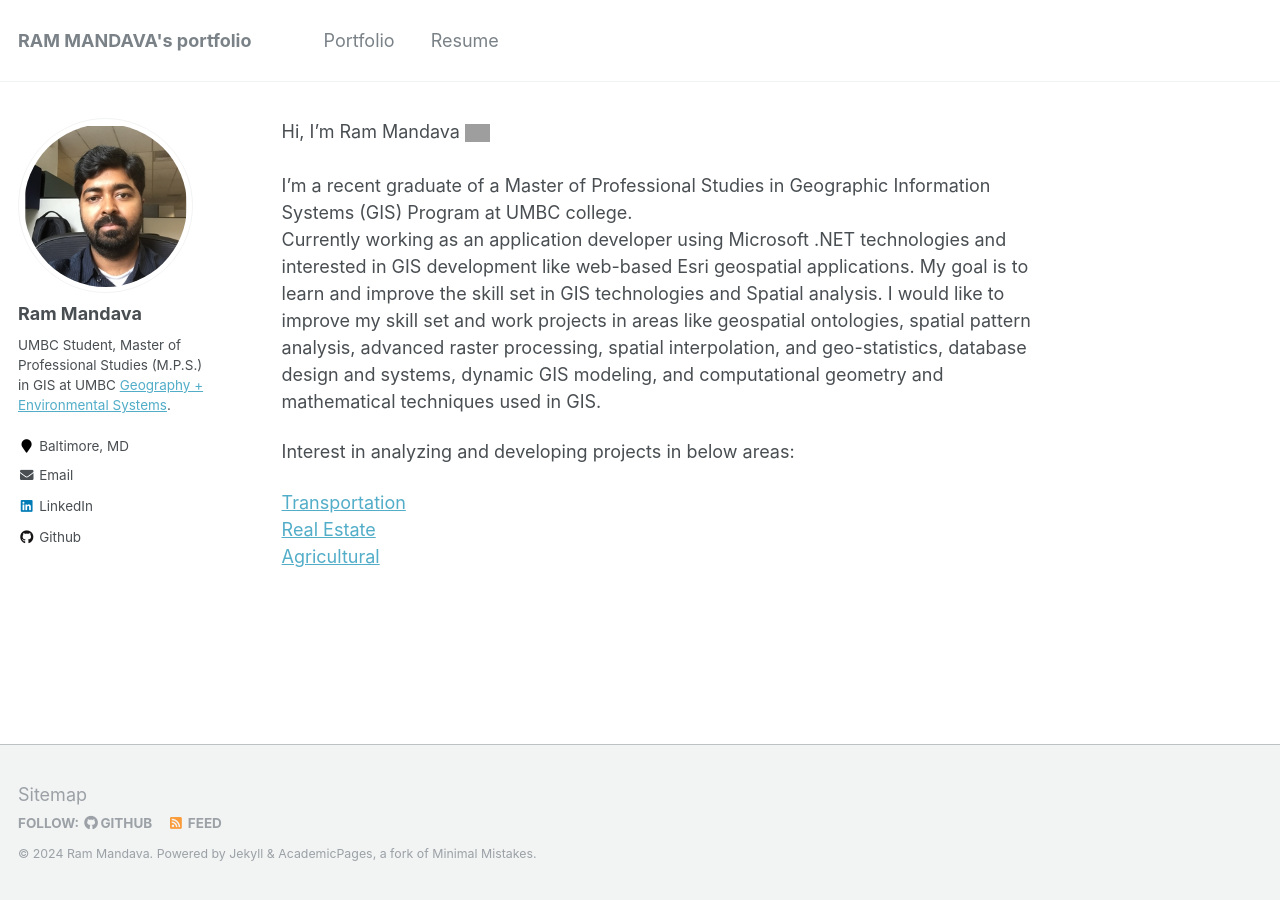
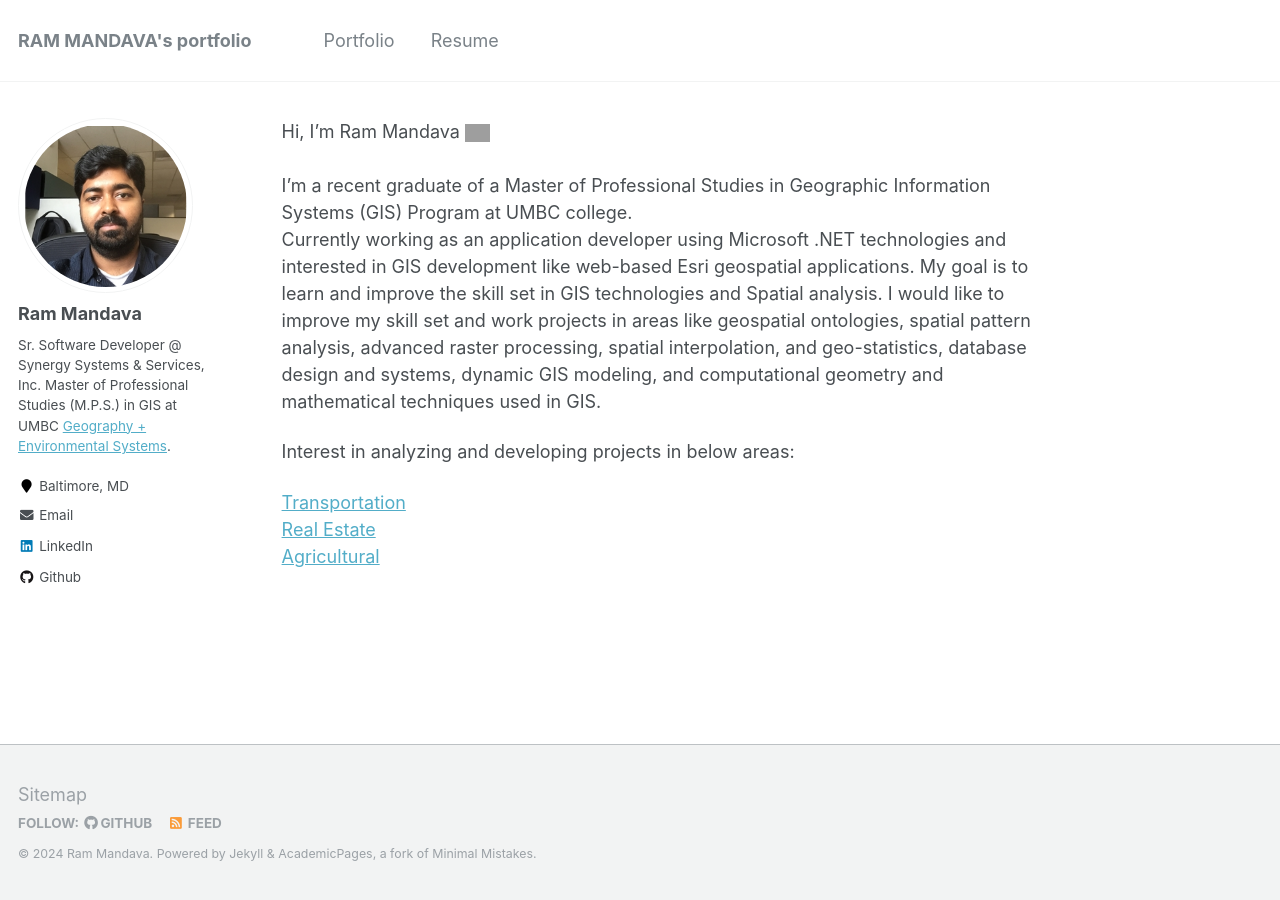
Before and after one commit to mandavaram/mandavaram.github.io, a Jekyll site: the page built from index.md, in a window 1280 px wide. Built offline with Jekyll 4.4.1, drawn with Linux system fonts in a browser that asks for light colours; our own code applies the rules of GitHub Pages for plain Markdown files; grey boxes are pictures that could not be loaded.

Commit message:
Update _config.yml

```diff
--- a/_config.yml
+++ b/_config.yml
@@ -82,7 +82,7 @@ analytics:
 author:
   name             : "Ram Mandava"
   avatar           : "profile.png"
-  bio              : "UMBC Student, Master of Professional Studies (M.P.S.) in GIS at UMBC <a href='https://ges.umbc.edu/'>Geography + Environmental Systems</a>."
+  bio              : "Sr. Software Developer @ Synergy Systems & Services, Inc. Master of Professional Studies (M.P.S.) in GIS at UMBC <a href='https://ges.umbc.edu/'>Geography + Environmental Systems</a>."
   location         : "Baltimore, MD"
   employer         :
   pubmed           : #"https://www.ncbi.nlm.nih.gov/pubmed/?term=john+snow"
```
